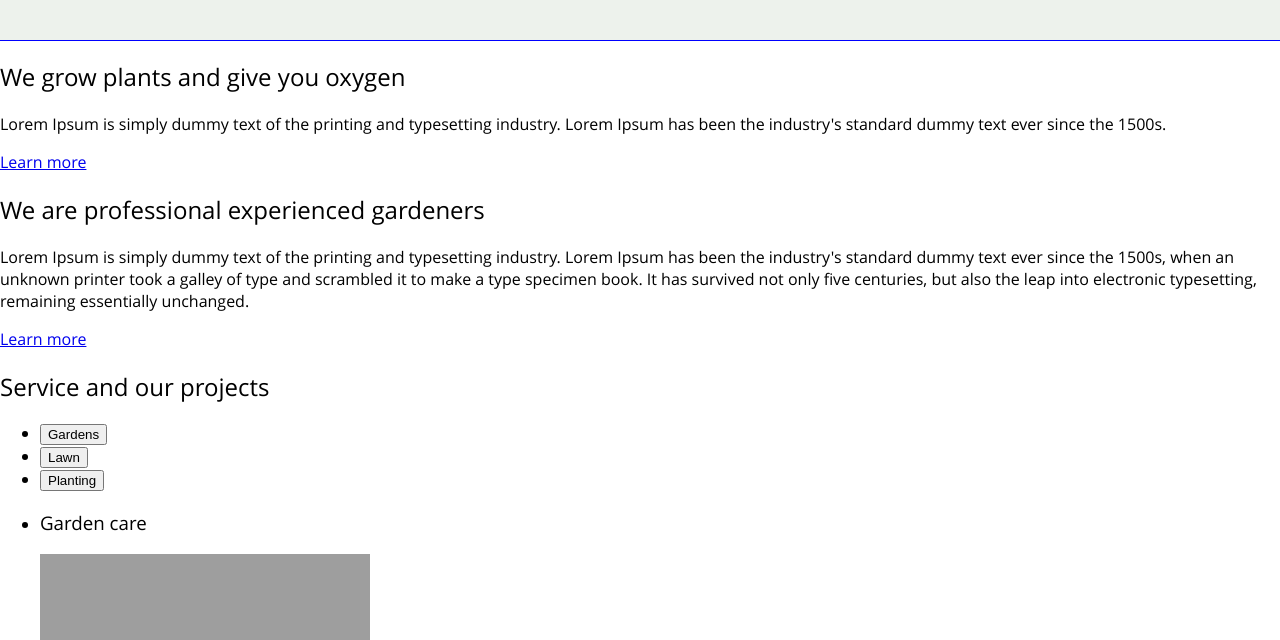
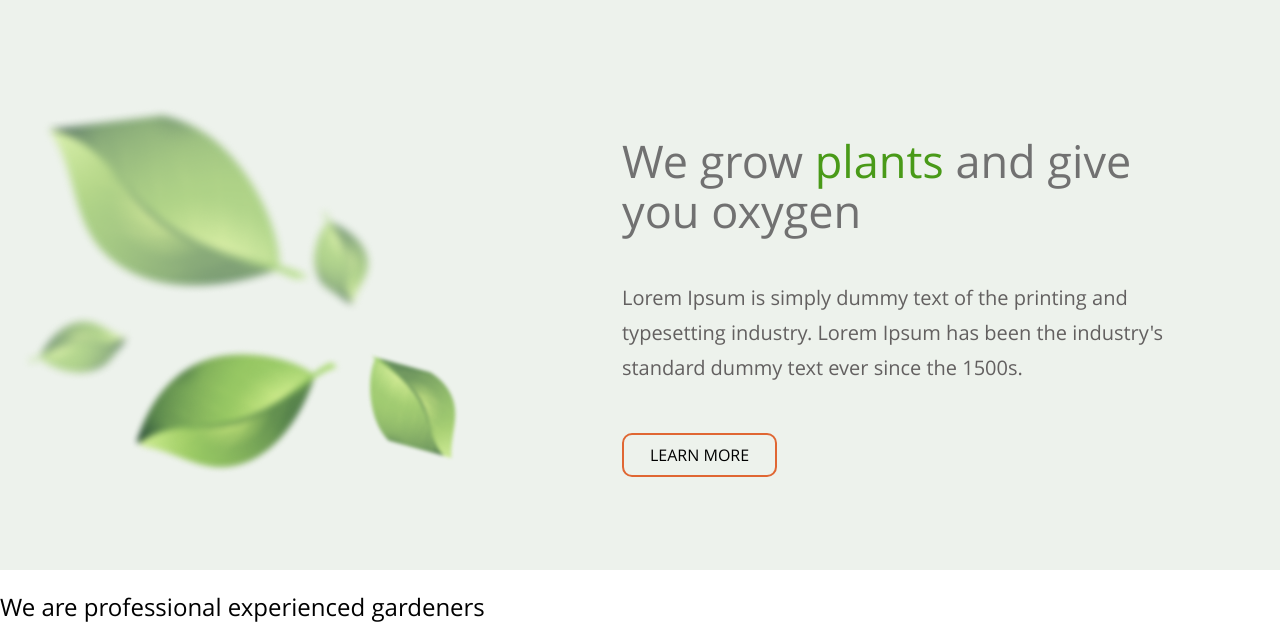
Before and after one commit to dark7lord/Plants, a website: page src/index.html in a window 1280 px wide. Shown: the part 96-736 px from the top of the page. Drawn offline with nearby package versions, Linux system fonts and the light colour scheme; files that its build step writes are made by us from their sources; grey boxes are pictures that could not be loaded.

Commit message:
feat: add style for block "welcome"

```diff
--- a/src/index.html
+++ b/src/index.html
@@ -5,6 +5,7 @@
   <meta http-equiv="X-UA-Compatible" content="IE=edge">
   <meta name="viewport" content="width=device-width, initial-scale=1.0">
   <link rel="stylesheet" href="css/style.css">
+  <link rel="shortcut icon" href="images/logo_favicon.svg" type="image/svg">
   <title>Plants</title>
 </head>
 <body class="body">
@@ -29,11 +30,15 @@
     <h1 class="visually-hidden">Plants</h1>
 
     <section class="welcome">
-      <h2 class="welcome__title">We grow plants and give you oxygen</h2>
-      <p class="welcome__text">
-        Lorem Ipsum is simply dummy text of the printing and typesetting industry. Lorem Ipsum has been the industry's standard dummy text ever since the 1500s.
-      </p>
-      <a href="#" class="welcome__link-btn">Learn more</a>
+      <div class="welcome__wrapper">
+        <div class="welcome__inner">
+          <h2 class="welcome__title">We grow <span class="welcome__title-green">plants</span> and give you oxygen</h2>
+          <p class="welcome__text">
+            Lorem Ipsum is simply dummy text of the printing and typesetting industry. Lorem Ipsum has been the industry's standard dummy text ever since the 1500s.
+          </p>
+          <a href="#" class="welcome__link-btn">Learn more</a>
+        </div>
+      </div>
     </section>
 
     <section class="about">
--- a/src/styles/sass/blocks/header.scss
+++ b/src/styles/sass/blocks/header.scss
@@ -13,12 +13,10 @@
   margin: 0 auto;
   max-width: $desktop-width;
   padding: 43px $desktop-padding;
-  outline: 1px solid blue;
   box-sizing: border-box;
 }
 
 .header__nav ul {
-  // outline: 1px solid blue;
   display: flex;
   flex-wrap: wrap;
   margin: 0;
--- /dev/null
+++ b/src/styles/sass/blocks/welcome.scss
@@ -0,0 +1,68 @@
+.welcome {
+  background-color: $bg-color;
+}
+
+.welcome__wrapper {
+  margin: 0 auto;
+  max-width: $desktop-width;
+  padding: 96px $desktop-padding 93.5px;
+  box-sizing: border-box;
+
+  background-image: url("../images/leafs.png");
+  background-repeat: no-repeat;
+  background-position: calc(50% - 390px) 51px;
+}
+
+.welcome__inner {
+  max-width: 549px;
+  margin-left: auto;
+}
+
+.welcome__title {
+  margin-top: 0;
+  margin-bottom: 43.5px;
+  transform: translateX(1px); // Pixel Perfect
+  font-size: 45px;
+  line-height: 50px;
+  font-weight: 700;
+  color: $grey-1;
+
+  .welcome__title-green {
+    color: $green;
+  }
+}
+
+.welcome__text {
+  padding: 0 1px;
+  margin-top: 0;
+  margin-bottom: 48px;
+  font-size: 20px;
+  line-height: 35px;
+  font-weight: 400;
+  color: $grey-2;
+}
+
+.welcome__link-btn {
+  display: inline-flex;
+  margin-left: 1px;
+  padding: 10px 26px;
+  border: 2px solid $orange;
+
+  font-size: 16px;
+  line-height: 20px;
+  text-transform: uppercase;
+  text-decoration: none;
+  border-radius: 10px;
+  color: $black;
+
+  &:hover,
+  &:focus {
+    color: $white;
+    background-color: $orange;
+    transition: color 0.3s;
+  }
+
+  &:active {
+    opacity: 0.5;
+  }
+}
--- a/src/styles/sass/style.scss
+++ b/src/styles/sass/style.scss
@@ -4,3 +4,4 @@
 
 @import "blocks/body.scss";
 @import "blocks/header.scss";
+@import "blocks/welcome.scss";
```
Also changed, not shown: src/images/leafs.png (added), src/images/logo_favicon.svg (added).
